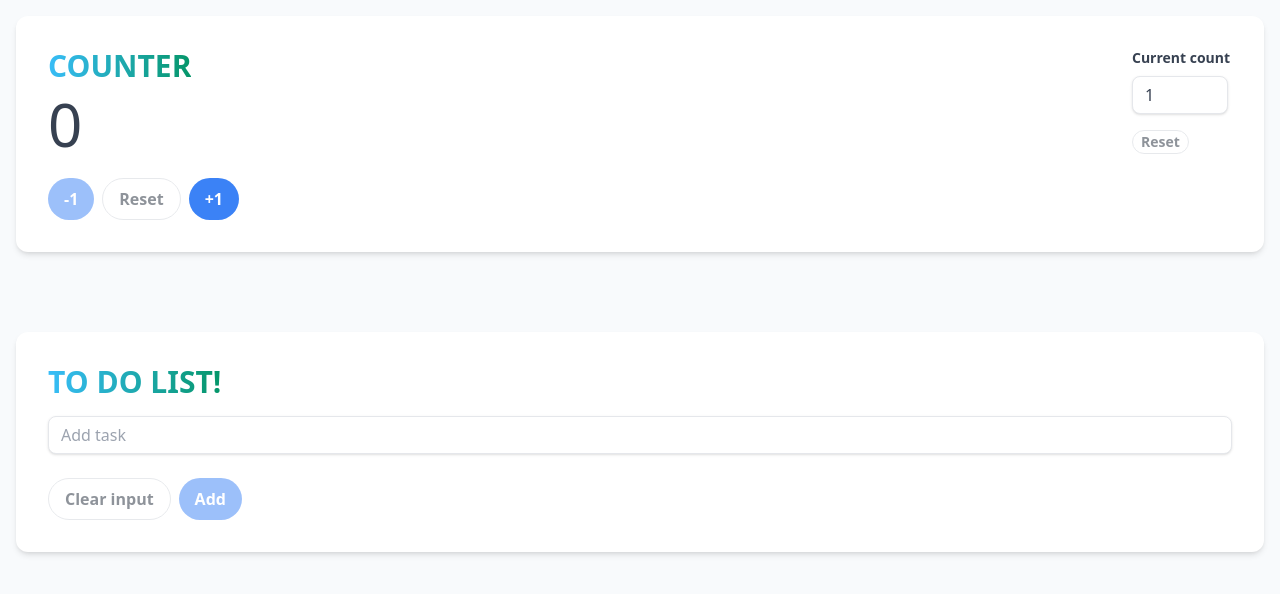
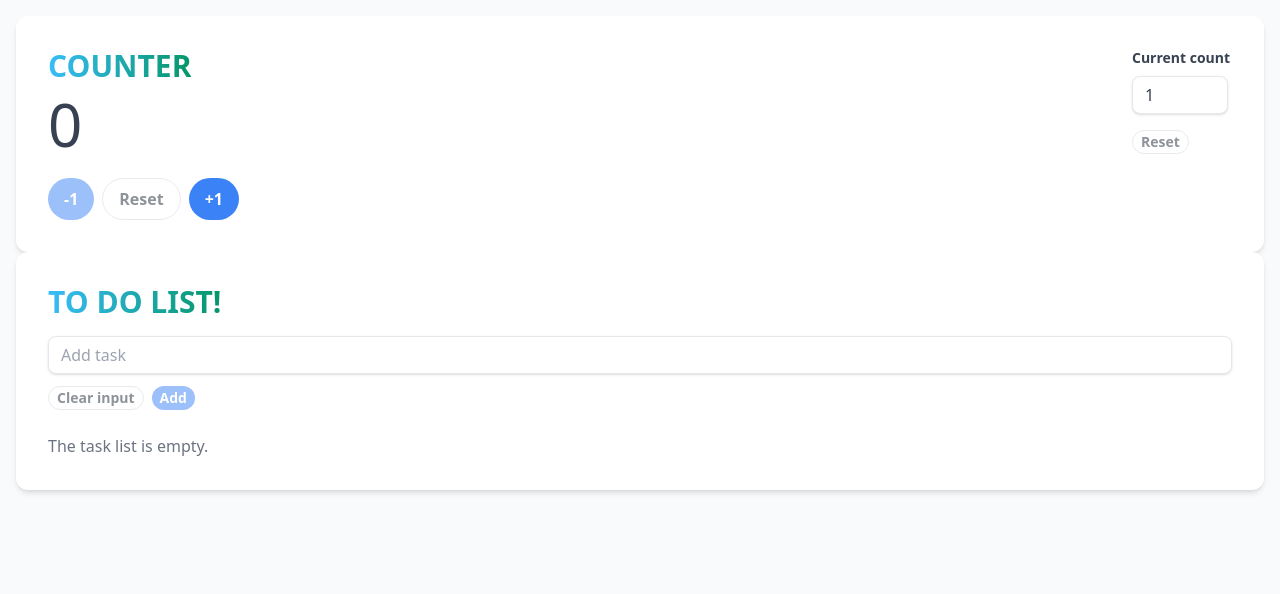
Before and after one commit to argierincon/react-2024, a React (Vite) app: page / in a window 1280 px wide. Shown: the top 594 px of the page. Built offline with nearby package versions, Linux system fonts and the light colour scheme.

Commit message:
feature: add some validations

```diff
--- a/src/components/useState/Todo.jsx
+++ b/src/components/useState/Todo.jsx
@@ -1,4 +1,5 @@
 import { useState } from "react";
+import { SearchBox } from "./SearchBox";
 import "../../assets/index.css";
 
 export const Todo = () => {
@@ -7,16 +8,26 @@ export const Todo = () => {
 
   const [inputVal, setInputVal] = useState("");
 
+  const [searchTerm, setSearchTerm] = useState("");
+
+  const filteredTasks = taskList.filter((task) =>
+    task.toLowerCase().includes(searchTerm.toLowerCase())
+  );
+
   const onClearInput = () => {
     setInputVal("");
   };
 
   const onAddItem = () => {
-    // Mantengo el estado inicial y agrego el valor del input
     if (inputVal !== "") {
-      setTaskList([...taskList, inputVal]);
+      setTaskList((prevTaskList) => [...prevTaskList, inputVal]);
       onClearInput();
     }
+  };
+
+  const onEnterAdd = (e) => {
+    if (e.key !== "Enter") return;
+    onAddItem();
   };
 
   const onClearList = () => {
@@ -28,9 +39,12 @@ export const Todo = () => {
     setTaskList(taskCleaned);
   };
 
+  const handleSearchChange = (searchValue) => {
+    setSearchTerm(searchValue);
+  };
+
   return (
-    <>
-      <section className="card-primary m-auto mt-20">
+    <section className="card-primary row-span-7">
       <div>
         <h2 className="heading-primary mb-4">
           <span className="heading-gradient">TO DO LIST!</span>
@@ -42,32 +56,38 @@ export const Todo = () => {
           placeholder="Add task"
           value={inputVal}
           onChange={(e) => setInputVal(e.target.value)}
+          onKeyUp={(e) => onEnterAdd(e)}
         />
 
-          <section className="mt-6 flex gap-2">
+        <section className="mt-3 flex gap-2">
           <button
-              className="btn btn-white"
+            className="btn-white--small"
             onClick={onClearInput}
             disabled={!inputVal}
           >
             Clear input
           </button>
           <button
-              className="btn btn-blue"
+            className="btn-blue--small"
             onClick={onAddItem}
             disabled={!inputVal}
           >
             Add
           </button>
         </section>
+
+        {taskList.length > 3 && (
+          <SearchBox onSearchChange={handleSearchChange} />
+        )}
       </div>
 
-        {taskList.length > 0 && (
       <>
+        {taskList.length > 0 && filteredTasks.length === 0 ? (
+          <p className="mt-3 text-gray-500">No matches found :c</p>
+        ) : (
           <div className="mt-6 pl-4">
             <ul className="list-disc">
-                {taskList.map((item, idx) => {
-                  return (
+              {filteredTasks.map((item, idx) => (
                 <li className="mt-2" key={`${idx}-${item}`}>
                   <div className="grid grid-cols-[1fr_70px] items-center">
                     <p>{item}</p>
@@ -79,17 +99,21 @@ export const Todo = () => {
                     </button>
                   </div>
                 </li>
-                  );
-                })}
+              ))}
             </ul>
           </div>
+        )}
 
+        {taskList.length === 0 && (
+          <p className="mt-3 text-gray-500">The task list is empty.</p>
+        )}
+
+        {taskList.length > 0 && (
           <button className="btn-white--small mt-4" onClick={onClearList}>
             Clear list
           </button>
+        )}
       </>
-        )}
     </section>
-    </>
   );
 };
```
Lines whose indentation alone changed are shown as unchanged.
